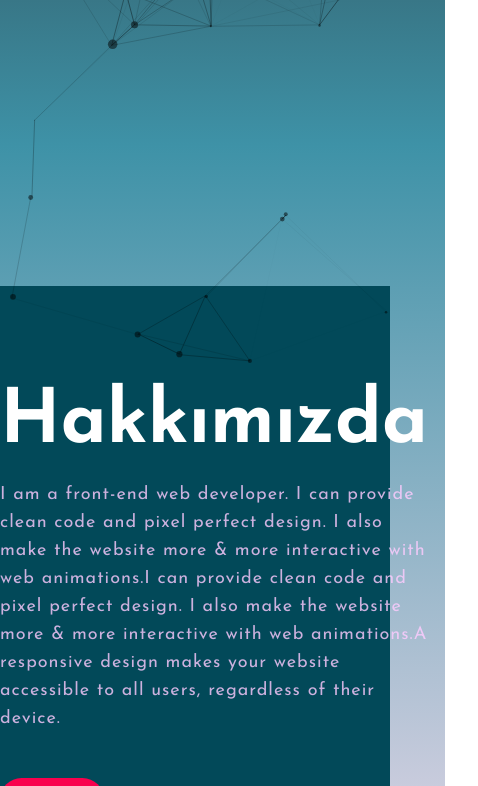
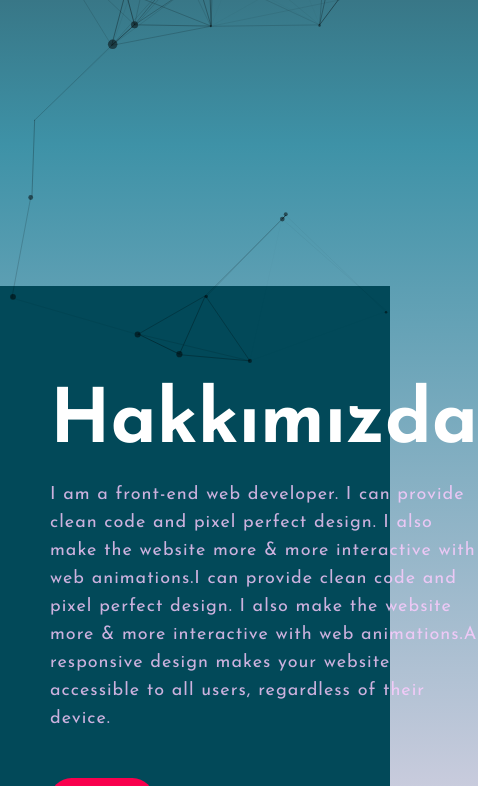
Before and after one commit to Withcodees/Withcodees-Site, a plain HTML site: page onepage/onepage/index.html in a window 390 px wide. Shown: the part 558-1344 px from the top of the page, 478 px wide, since content can reach past the window. Drawn offline with Linux system fonts and the light colour scheme.

Commit message:
padding ayarı 1.02.23

```diff
--- a/onepage/onepage/css/style.css
+++ b/onepage/onepage/css/style.css
@@ -2,6 +2,7 @@
 	padding: 0;
 	margin: 0;
 	font-family: 'Josefin Sans', sans-serif;
+	box-sizing: border-box;
 
 }
 
@@ -142,7 +143,7 @@ h4 {
 
 .about {
 	width: 100%;
-	padding: 100px 0px;
+	padding: 100px 50px;
 	background-color: #024959;
 }
 
@@ -365,3 +366,9 @@ footer p:nth-child(2) {
 	bottom: 35px;
 	font-size: 14px;
 }
+
+  @media screen and (max-width:768px){
+	.service .card{
+		width: 100%;
+	}
+  }
```
Also changed, not shown: onepage/onepage/index.html (+0 -1 lines).
